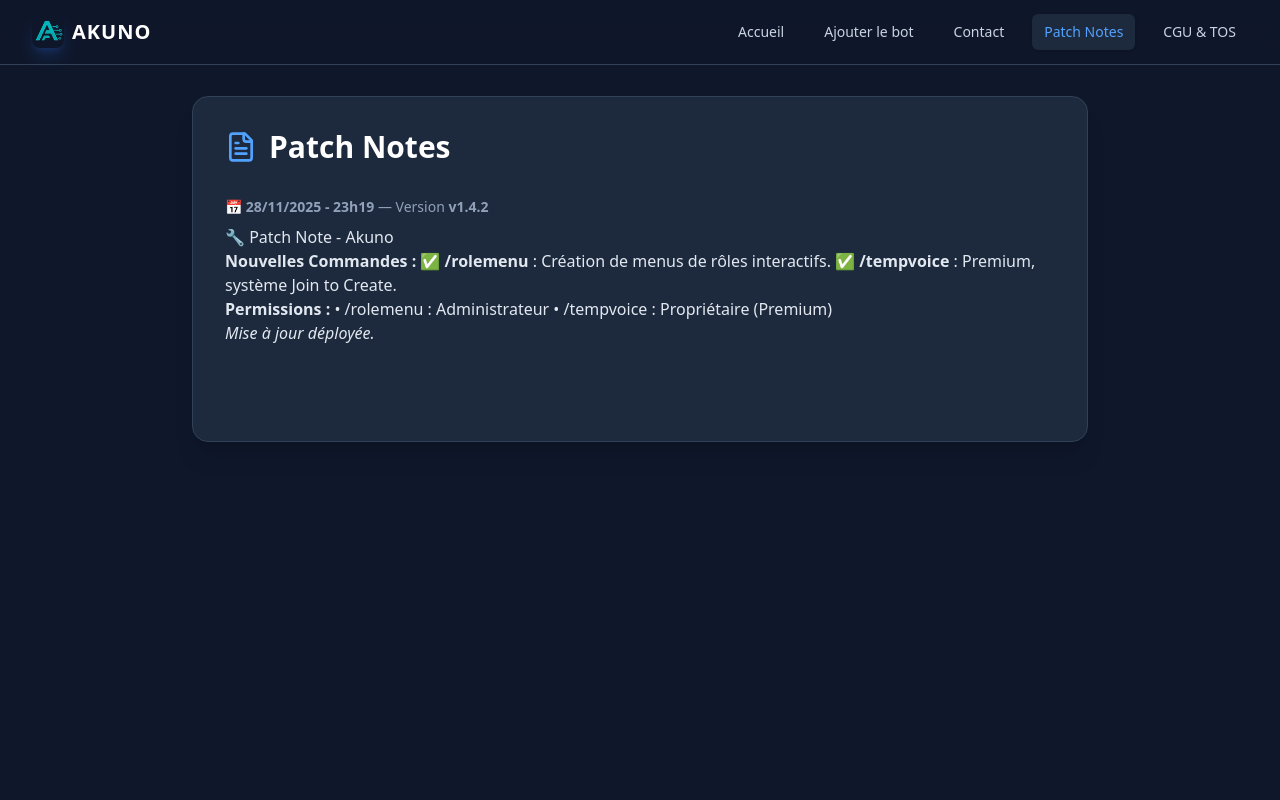
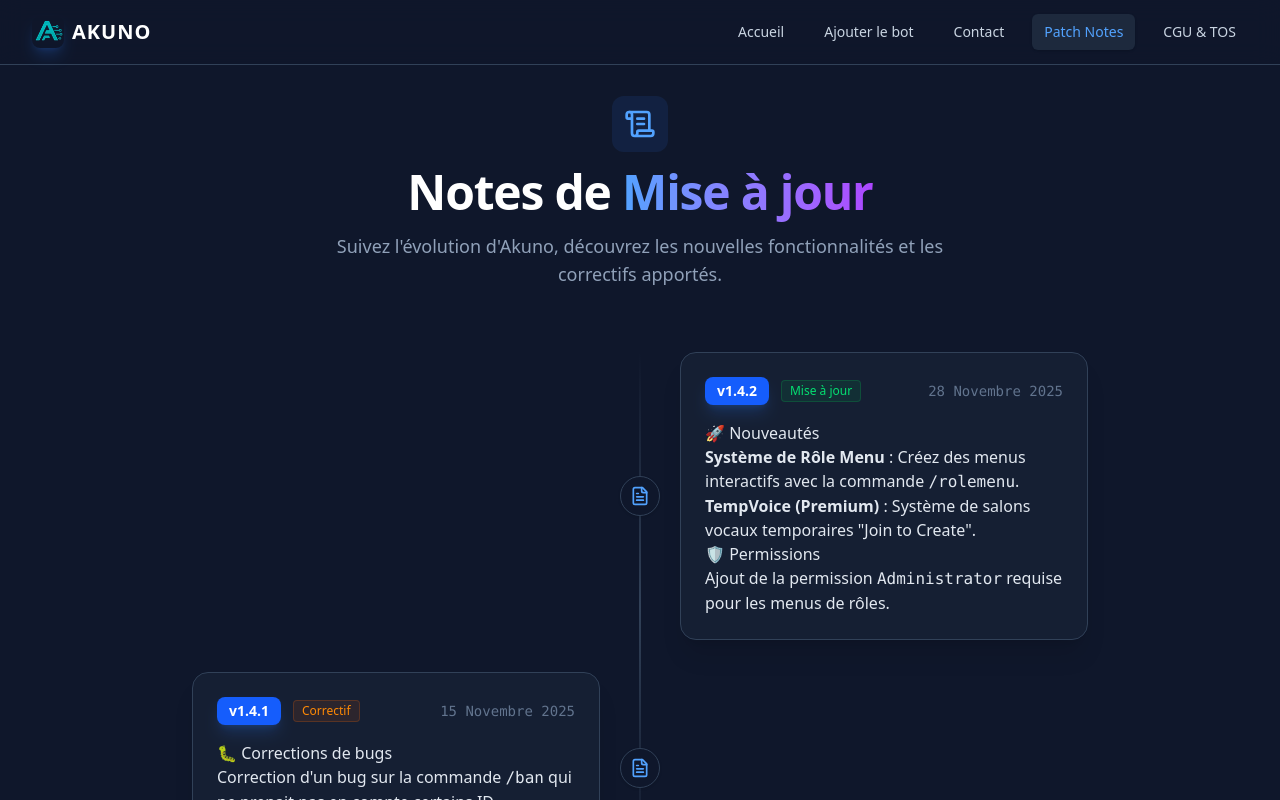
Before and after one commit to msm691/akunowebsite, a React (Vite) app: page / in a window 1280 px wide. Both pictures are taken after a click on the button "Patch Notes". Shown: the top 800 px of the page. Built offline with nearby package versions, Linux system fonts and the light colour scheme; the HTML template or start-up script is replaced by a standard one.

Commit message:
Patchnote test

```diff
--- a/src/App.jsx
+++ b/src/App.jsx
@@ -466,49 +466,95 @@
 };
 
 const PatchNotesPage = () => {
+  // J'ai ajouté une fausse version plus ancienne pour te montrer l'effet "Timeline"
   const patchnotes = [
     {
-date: "28/11/2025 - 23h19",
+      date: "28 Novembre 2025",
       version: "v1.4.2",
+      tag: "Mise à jour", // Nouveau champ pour le style
       content: `
-### 🔧 Patch Note - Akuno
+### 🚀 Nouveautés
+* **Système de Rôle Menu** : Créez des menus interactifs avec la commande \`/rolemenu\`.
+* **TempVoice (Premium)** : Système de salons vocaux temporaires "Join to Create".
 
-
-**Nouvelles Commandes :**
-✅ **/rolemenu** : Création de menus de rôles interactifs.
-✅ **/tempvoice** : Premium, système Join to Create.
-
-
-**Permissions :**
-• /rolemenu : Administrateur
-• /tempvoice : Propriétaire (Premium)
-
-
-*Mise à jour déployée.*
+### 🛡️ Permissions
+* Ajout de la permission \`Administrator\` requise pour les menus de rôles.
+      `
+    },
+    {
+      date: "15 Novembre 2025",
+      version: "v1.4.1",
+      tag: "Correctif",
+      content: `
+### 🐛 Corrections de bugs
+* Correction d'un bug sur la commande \`/ban\` qui ne prenait pas en compte certains ID.
+* Optimisation de la latence du bot.
       `
     }
   ];
 
   return (
-    <div className="min-h-screen pt-24 pb-16 px-4 bg-slate-900">
-      <div className="max-w-4xl mx-auto bg-slate-800 border border-slate-700 rounded-2xl p-8 shadow-xl">
-        <h1 className="text-3xl font-bold text-white mb-8 flex items-center gap-3">
-          <FileText className="w-8 h-8 text-blue-400"/>
-          Patch Notes
+    <div className="min-h-screen pt-24 pb-20 px-4 bg-slate-900">
+      <div className="max-w-4xl mx-auto">
+
+        {/* En-tête de la page */}
+        <div className="text-center mb-16 space-y-4">
+          <div className="inline-flex items-center justify-center p-3 bg-blue-500/10 rounded-xl mb-4">
+            <ScrollText className="w-8 h-8 text-blue-400" />
+          </div>
+          <h1 className="text-4xl md:text-5xl font-extrabold text-white tracking-tight">
+            Notes de <span className="text-transparent bg-clip-text bg-gradient-to-r from-blue-400 to-purple-500">Mise à jour</span>
           </h1>
+          <p className="text-lg text-slate-400 max-w-2xl mx-auto">
+            Suivez l'évolution d'Akuno, découvrez les nouvelles fonctionnalités et les correctifs apportés.
+          </p>
+        </div>
+
+        {/* Timeline Container */}
+        <div className="relative space-y-8 before:absolute before:inset-0 before:ml-5 before:-translate-x-px md:before:mx-auto md:before:translate-x-0 before:h-full before:w-0.5 before:bg-gradient-to-b before:from-transparent before:via-slate-700 before:to-transparent">
 
           {patchnotes.map((pn, idx) => (
-          <div key={idx} className="mb-10 pb-6 border-b border-slate-700 last:border-none">
-            <p className="text-sm text-slate-400 mb-2">
-              📅 <strong>{pn.date}</strong> — Version <strong>{pn.version}</strong>
-            </p>
+            <div key={idx} className="relative flex items-center justify-between md:justify-normal md:odd:flex-row-reverse group is-active">
 
+              {/* Point sur la timeline */}
+              <div className="flex items-center justify-center w-10 h-10 rounded-full border border-slate-700 bg-slate-900 group-hover:bg-slate-800 group-hover:border-blue-500/50 shadow shrink-0 md:order-1 md:group-odd:-translate-x-1/2 md:group-even:translate-x-1/2 z-10 transition-colors duration-300">
+                <FileText className="w-5 h-5 text-blue-400" />
+              </div>
+
+              {/* Carte de contenu */}
+              <div className="w-[calc(100%-4rem)] md:w-[calc(50%-2.5rem)] p-6 bg-slate-800/50 backdrop-blur border border-slate-700 rounded-2xl shadow-xl hover:border-blue-500/30 transition-all duration-300">
+
+                {/* Header de la carte */}
+                <div className="flex flex-col sm:flex-row justify-between items-start sm:items-center mb-4 gap-2">
+                  <div className="flex items-center gap-3">
+                    <span className="px-3 py-1 text-sm font-bold text-white bg-blue-600 rounded-lg shadow-lg shadow-blue-500/20">
+                      {pn.version}
+                    </span>
+                    <span className={`text-xs font-medium px-2 py-0.5 rounded border ${
+                      pn.tag === 'Correctif'
+                        ? 'bg-orange-500/10 text-orange-400 border-orange-500/20'
+                        : 'bg-green-500/10 text-green-400 border-green-500/20'
+                    }`}>
+                      {pn.tag}
+                    </span>
+                  </div>
+                  <time className="text-sm text-slate-500 font-mono">{pn.date}</time>
+                </div>
+
+                {/* Contenu Markdown Stylisé */}
                 <div
-              className="prose prose-invert max-w-none"
+                  className="prose prose-invert prose-sm max-w-none
+                    prose-headings:text-blue-300 prose-headings:font-bold prose-headings:mb-3 prose-headings:mt-4
+                    prose-p:text-slate-300 prose-p:leading-relaxed
+                    prose-li:text-slate-300 prose-li:marker:text-blue-500
+                    prose-strong:text-white prose-strong:font-bold"
                   dangerouslySetInnerHTML={{ __html: marked.parse(pn.content) }}
                 />
               </div>
+            </div>
           ))}
+
+        </div>
       </div>
     </div>
   );
```
Lines whose indentation alone changed are shown as unchanged.
